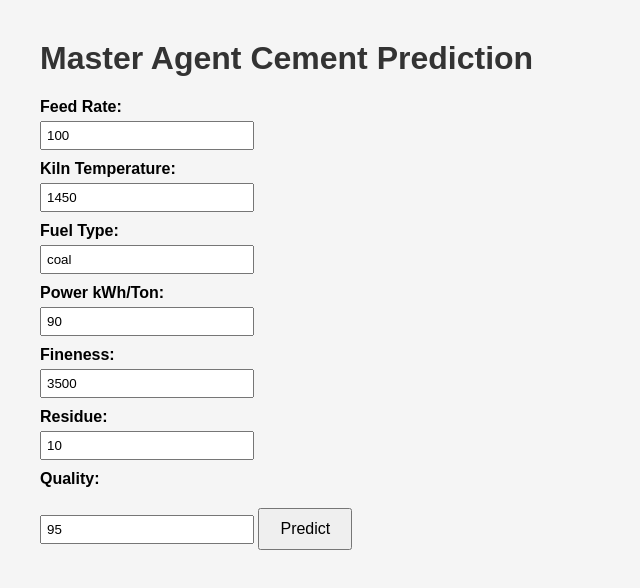
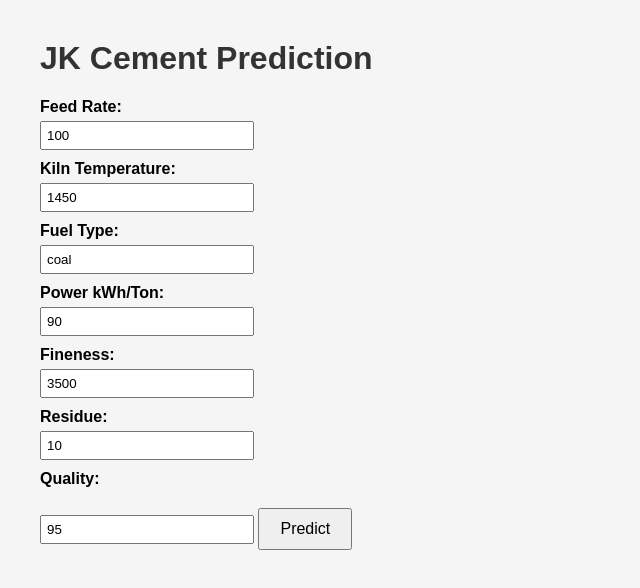
Before and after one commit to akshathasomnath/cement-agent, a plain HTML site: page index.html in a window 1280 px wide. Shown: the whole page, without its empty margins (0-640 px from the left). Drawn offline with Linux system fonts and the light colour scheme.

Commit message:
Update index.html

```diff
--- a/index.html
+++ b/index.html
@@ -1,7 +1,7 @@
 <!DOCTYPE html>
 <html>
 <head>
-  <title>Master Agent Cement Prediction</title>
+  <title>JK Cement Prediction</title>
   <style>
     body { font-family: Arial; margin: 40px; background: #f5f5f5; }
     h1 { color: #333; }
@@ -15,7 +15,7 @@
 </head>
 <body>
 
-<h1>Master Agent Cement Prediction</h1>
+<h1>JK Cement Prediction</h1>
 
 <form id="agentForm">
   <label>Feed Rate:</label><input type="number" name="feed_rate" value="100" required>
```
